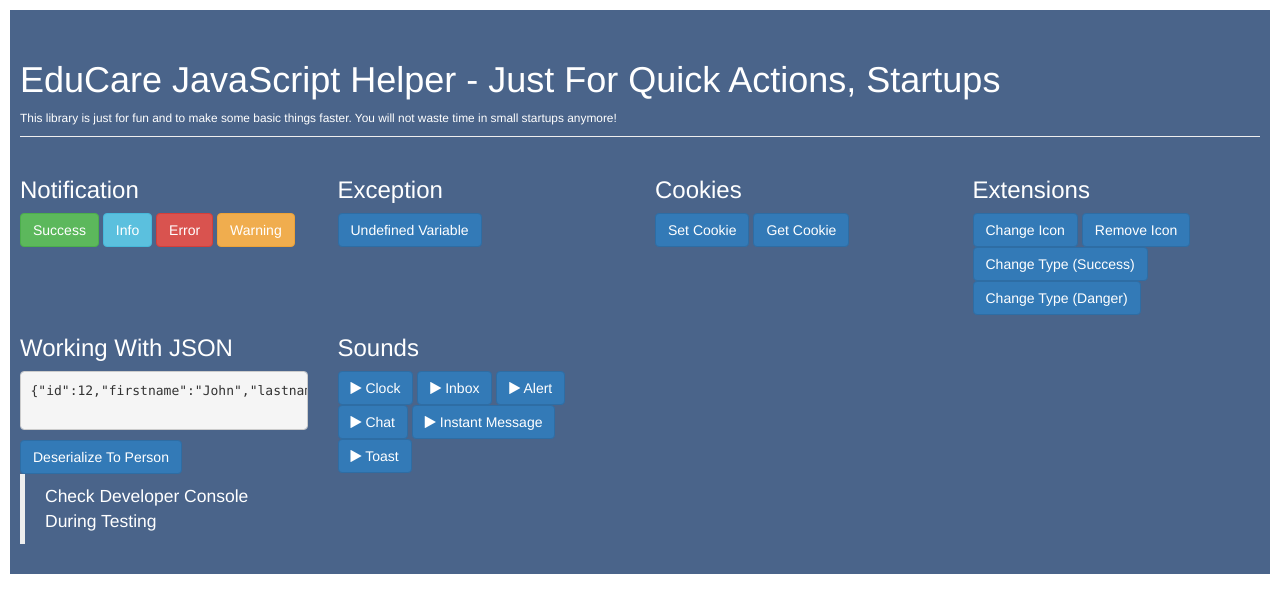
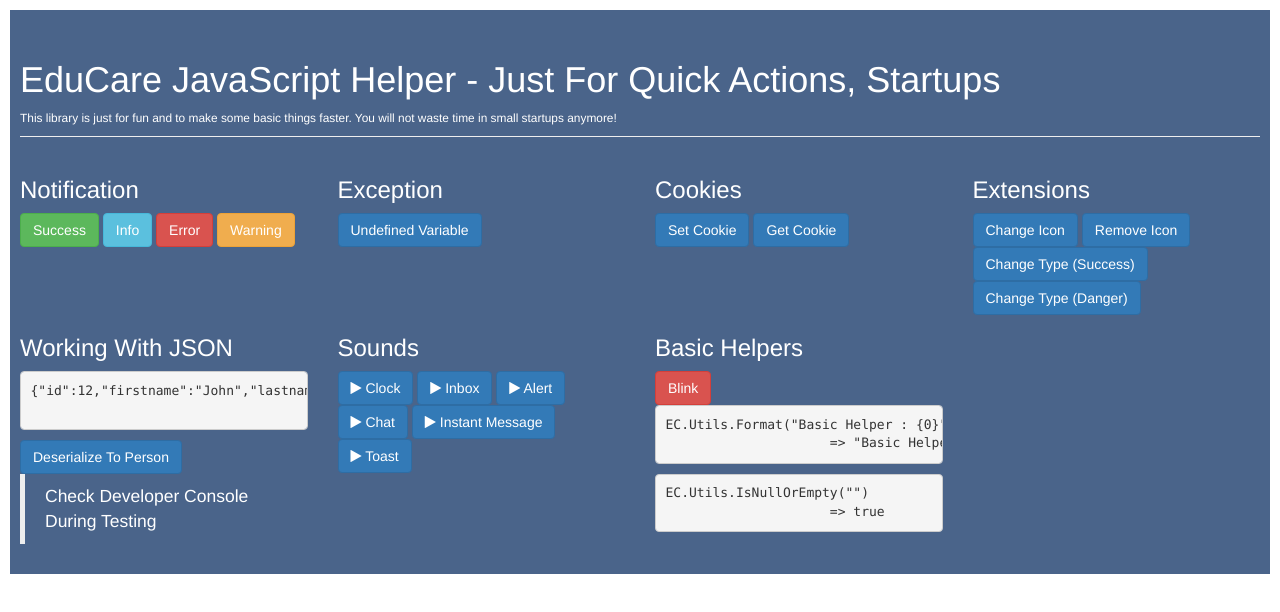
Before and after one commit to canperk/EduCareJs, a website: page index.html in a window 1280 px wide. Drawn offline with Linux system fonts and the light colour scheme.

Commit message:
Basic Helpers on index html

```diff
--- a/index.html
+++ b/index.html
@@ -12,7 +12,7 @@
     <div class="content">
         <div class="page-header">
             <h1>EduCare JavaScript Helper - Just For Quick Actions, Startups</h1>
-             <small>This library is just for fun and to make some basic things faster. You will not waste time in small startups anymore!</small>
+            <small>This library is just for fun and to make some basic things faster. You will not waste time in small startups anymore!</small>
         </div>
         <div class="row">
             <div class="col-md-3">
@@ -69,6 +69,14 @@
                     <span class="fa fa-play"></span> Toast
                 </button>
             </div>
+            <div class="col-md-3">
+                <h3>Basic Helpers</h3>
+                <button class="btn btn-danger blink">Blink</button>
+                <pre>EC.Utils.Format("Basic Helper : {0}", "EduCare")
+                     => "Basic Helper EduCare"</pre>
+                <pre>EC.Utils.IsNullOrEmpty("")
+                     => true</pre>
+            </div>
         </div>
     </div>
     <script src="scripts/dist/lib.js"></script>
--- a/scripts/Development/EduCare/EduCare.Extensions.js
+++ b/scripts/Development/EduCare/EduCare.Extensions.js
@@ -48,3 +48,6 @@
         }, t);
     }
 })();
+$(document).ready(function(){
+    $(".blink").blink();
+});
```
Also changed, not shown: scripts/dist/ec.js.
